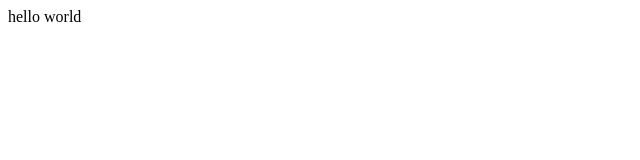
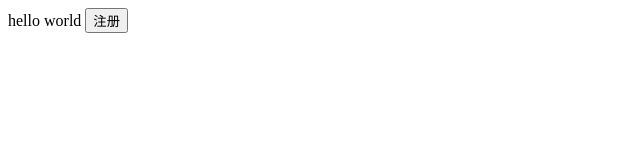
Before and after one commit to chao1377018701/demo01, a plain HTML site: page index.html in a window 1280 px wide. Shown: the whole page, without its empty margins (0-640 px from the left). Drawn offline with Linux system fonts and the light colour scheme.

Commit message:
完成了注册功能

```diff
--- a/index.html
+++ b/index.html
@@ -8,5 +8,6 @@
 </head>
 <body>
     hello world
+    <button>注册</button>
 </body>
 </html>
```
